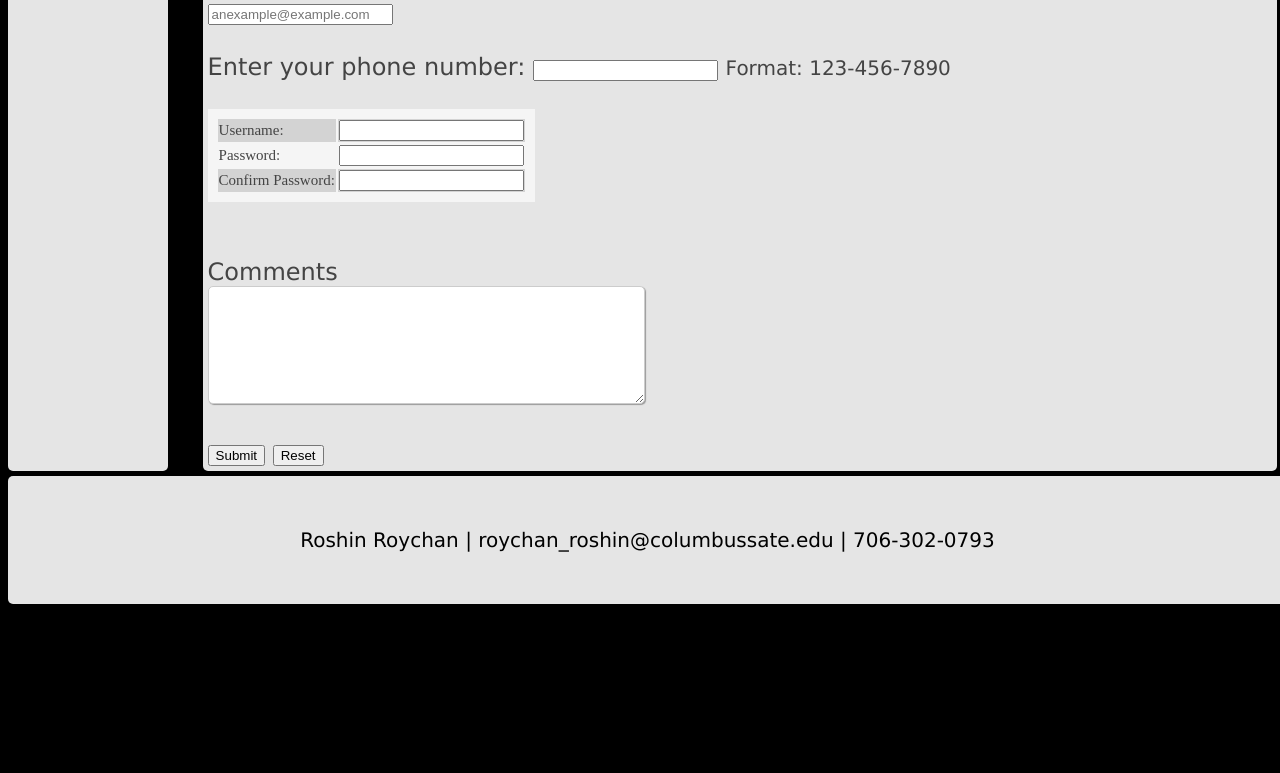
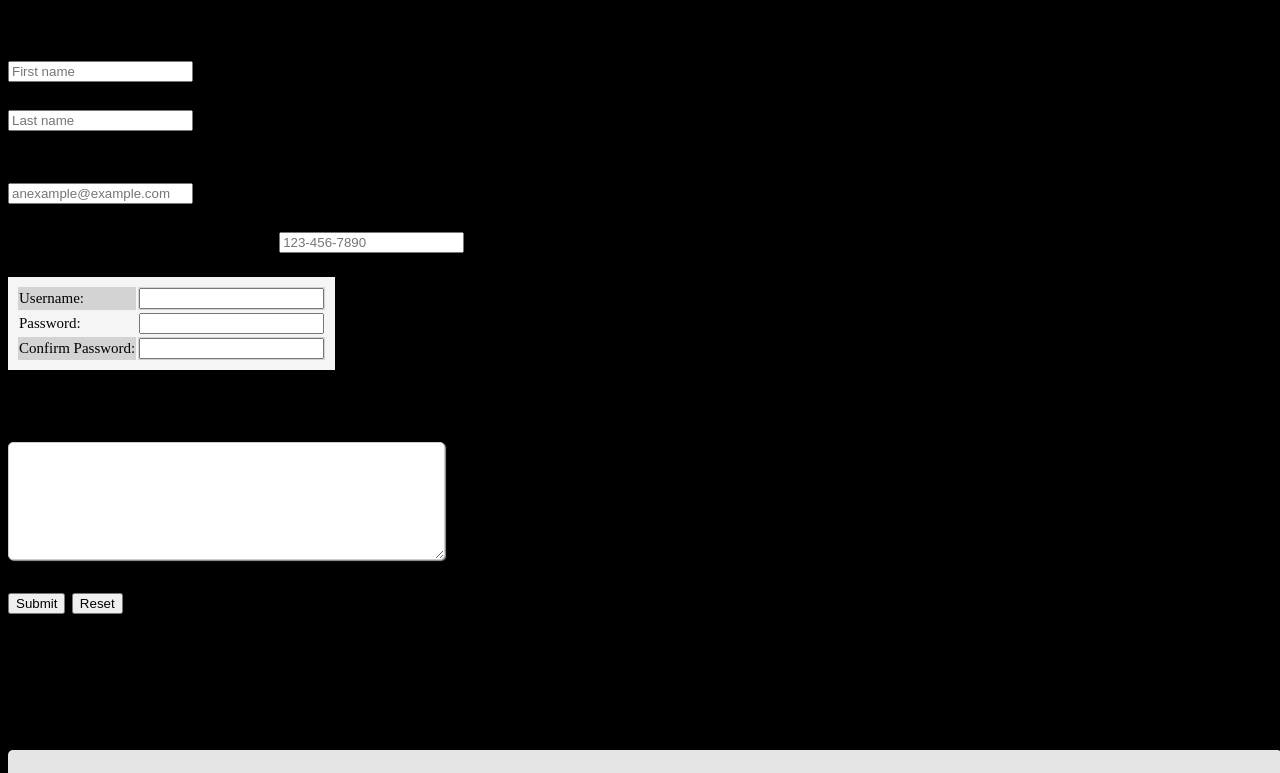
Before and after one commit to TheRoshin/ASSIGNMENT, a plain HTML site: page page3.html in a window 1280 px wide. Shown: the part 410-1183 px from the top of the page. Before the commit the page ends 1022 px from the top, so only its background shows below. Drawn offline with Linux system fonts and the light colour scheme.

Commit message:
Add files via upload
Update on page 1,2 and 3

```diff
--- a/page3.html
+++ b/page3.html
@@ -8,12 +8,13 @@
   </head>
 
   <body>
-    <div class="grid">
-      <header class="box header">
+    <div>
+      <header>
         <h1>Assignment 2</h1>
       </header>
 
-      <nav class="box nav">
+      <div class="row">
+        <nav class="col-3 col-s-3">
           <ul>
             <li class="li"><a href="index.html" title="Home">Home</a></li>
             <li class="li"><a href="page1.html" title="Page 1">Page 1</a></li>
@@ -23,14 +24,14 @@
           </ul>
         </nav>
 
-      <main class="box main">
+        <main class="col-6 col-s-9">
           <p>Please fill out the following form.</P><br>
           <form action="https://webdevbasics.net/scripts/yoga.php" method="POST" onsubmit="return checkPassword(this)">
             <div>
-            <label for="firstname">First Name (4 to 10 characters):</label><br>
-            <input type="text" id="firstname" name="firstname" minlength="4" maxlength="10" placeholder="First name" required><br>
-            <label for="lastname">Last Name (4 to 10 characters):</label><br>
-            <input type="text" id="lastname" name="lastname" minlength="4" maxlength="10"placeholder="Last name" required><br><br>
+              <label for="firstname">First Name:</label><br>
+              <input type="text" id="firstname" name="firstname" minlength="4" maxlength="10" placeholder="First name" title="4 to 10 characters" required><br>
+              <label for="lastname">Last Name:</label><br>
+              <input type="text" id="lastname" name="lastname" minlength="4" maxlength="10"placeholder="Last name" title="4 to 10 characters" required><br><br>
             </div>
 
             <div>
@@ -40,7 +41,7 @@
 
             <div>
               <label for="phone">Enter your phone number:</label>
-            <input type="tel" id="phone" name="phone"
+              <input type="tel" id="phone" name="phone" placeholder="123-456-7890"
                     pattern="[0-9]{3}-[0-9]{3}-[0-9]{4}"
                     required>
               <small>Format: 123-456-7890</small>
@@ -57,7 +58,7 @@
                 <tr>
                   <!-- Enter Password.-->
                   <td>Password:</td>
-                <td><input type = "password" name = "password1"></td>
+                  <td><input type = "password" name = "password1" pattern="[A-Za-z]{8}" title="At least 8 letter characters"></td>
                 </tr>
                 <tr>
                   <!-- To Confirm Password.-->
@@ -78,6 +79,10 @@
             </div>
           </form>
         </main>
+        <div class="col- col-s-12">
+          <p>Add page 3 to your site. Update the nav on each page. Page 3 will have a form and JavaScript form validation. You can repurpose the form you created in a previous exercise. Please review the feedback you received for the form and fix whatever was criticized. You should have at minimum: first and last name, email, username, password, reenter password, and comment text box. You will add a phone number field to this.</p>
+        </div>
+      </div>
 
       <footer class="box footer">
         <br>
```
Also changed, not shown: page1.html (+11 -5 lines), page2.html (+10 -6 lines). Lines whose indentation alone changed are shown as unchanged.
